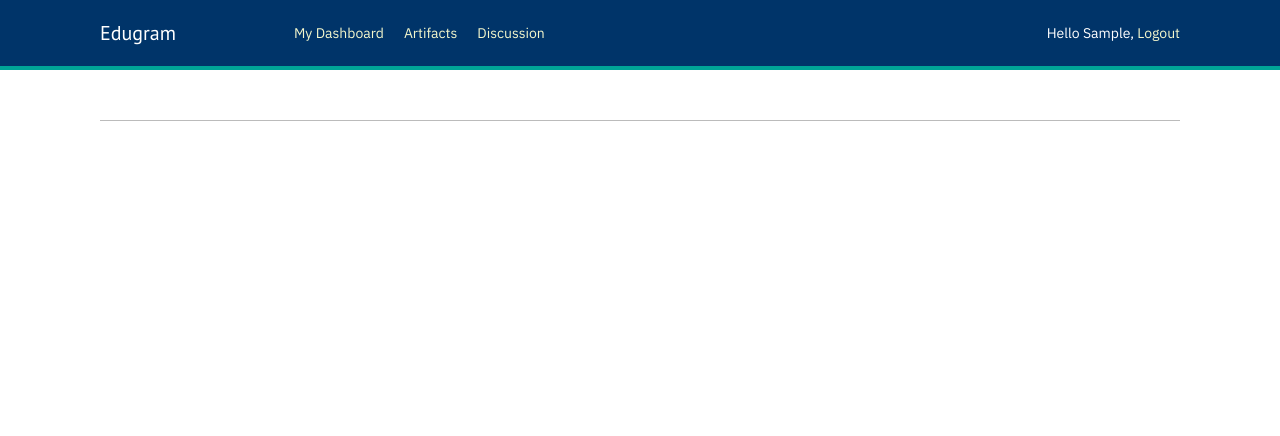
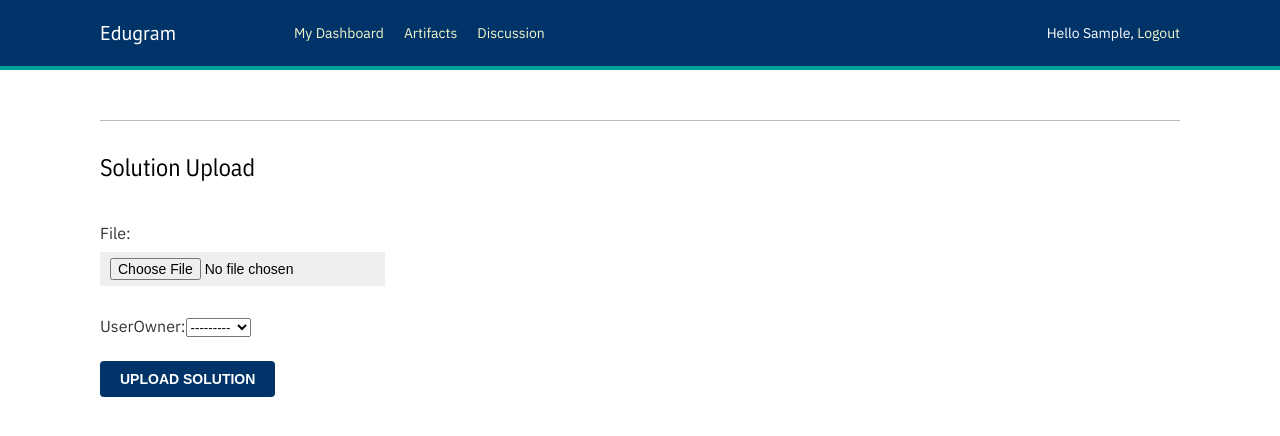
Before and after one commit to magicmangowagon/bookmarks, a Django app: template rubrics/templates/rubrics/challenge_detail.html in a window 1280 px wide. Shown: the top 436 px of the page. Run offline with Django 3.2, Linux system fonts and the light colour scheme; the template is opened without the code that fills it: values that come from a table or form of the project are taken from there, others are empty; the visitor is signed in with stand-in values (Sample User, id 1); data comes from the database, SQL or seed files in the repository.

Commit message:
Started work on user upload form. Not working correctly, trying to display it as an include in the Challenge detail template.

```diff
--- a/rubrics/forms.py
+++ b/rubrics/forms.py
@@ -1,8 +1,14 @@
 from django import forms
-from .models import LearningObjective, Challenge
+from .models import LearningObjective, Challenge, UserSolution
 
 
 class ChallengeForm(forms.ModelForm):
     class Meta:
         model = Challenge
         fields = ('name', 'description', 'learningObjs')
+
+
+class UserFileForm(forms.ModelForm):
+    class Meta:
+        model = UserSolution
+        fields = ('file', 'userOwner')
--- a/rubrics/models.py
+++ b/rubrics/models.py
@@ -87,3 +87,8 @@
     evidencePresent = models.TextField()
     feedback = models.TextField()
     completionLevel = models.IntegerField()
+
+
+class UserSolution(models.Model):
+    file = models.FileField()
+    userOwner = models.ForeignKey(User, blank=True, null=True, on_delete=models.CASCADE)
--- a/rubrics/templates/rubrics/challenge_detail.html
+++ b/rubrics/templates/rubrics/challenge_detail.html
@@ -8,4 +8,6 @@
 <h1>{{ challenge.name }}</h1>
 <p>{{ challenge.description|safe }}  </p>
 
+{% include "rubrics/solution_form.html" %}
+
 {% endblock %}
--- /dev/null
+++ b/rubrics/templates/rubrics/solution_form.html
@@ -0,0 +1,16 @@
+
+
+{% block content %}
+<h2>Solution Upload</h2>
+
+    {% if submitted %}
+    <p>Solution successfully submitted</p>
+
+    {% else %}
+        <form action=""  enctype="multipart/form-data" method="post">
+        {{ form.as_p }}
+        <p><input type="submit" value="Upload Solution"></p>
+    {% csrf_token %}
+    </form>
+    {% endif %}
+{% endblock %}
```
Also changed, not shown: rubrics/views.py (+22 -1 lines).
